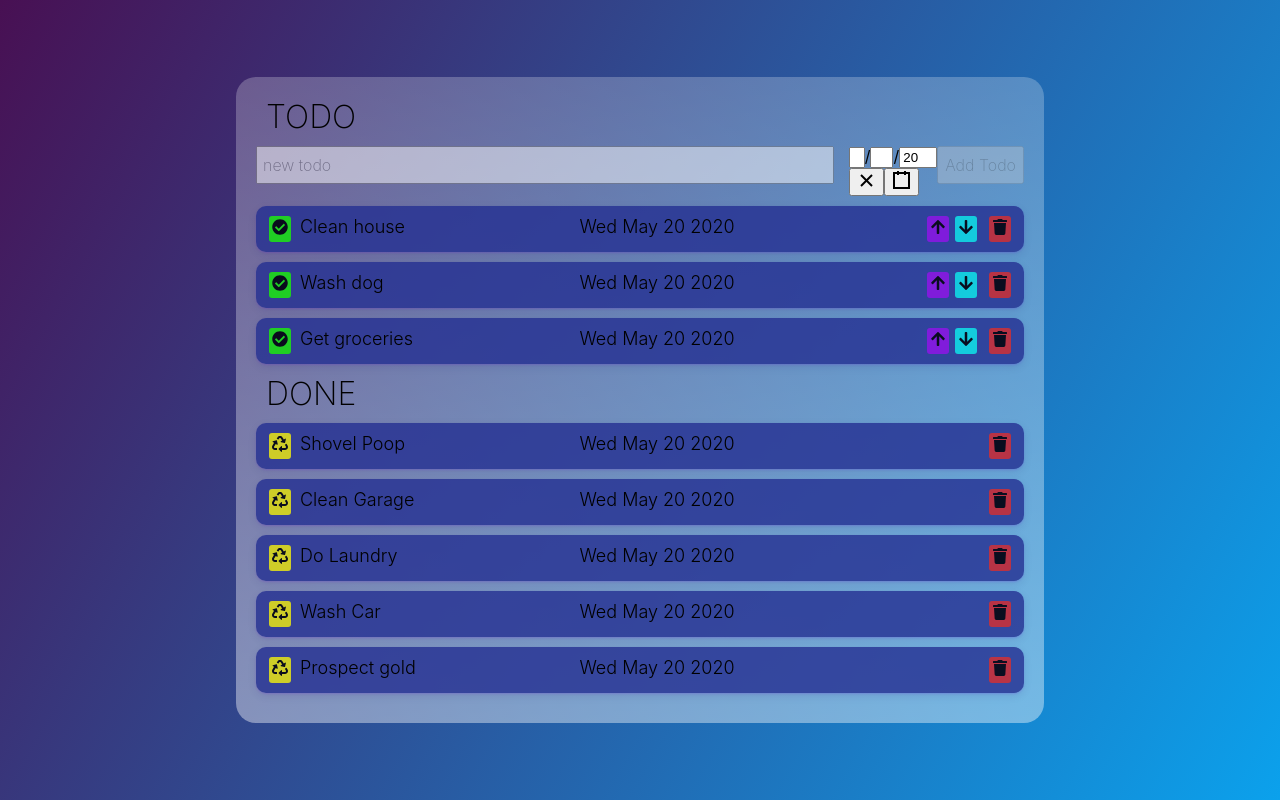
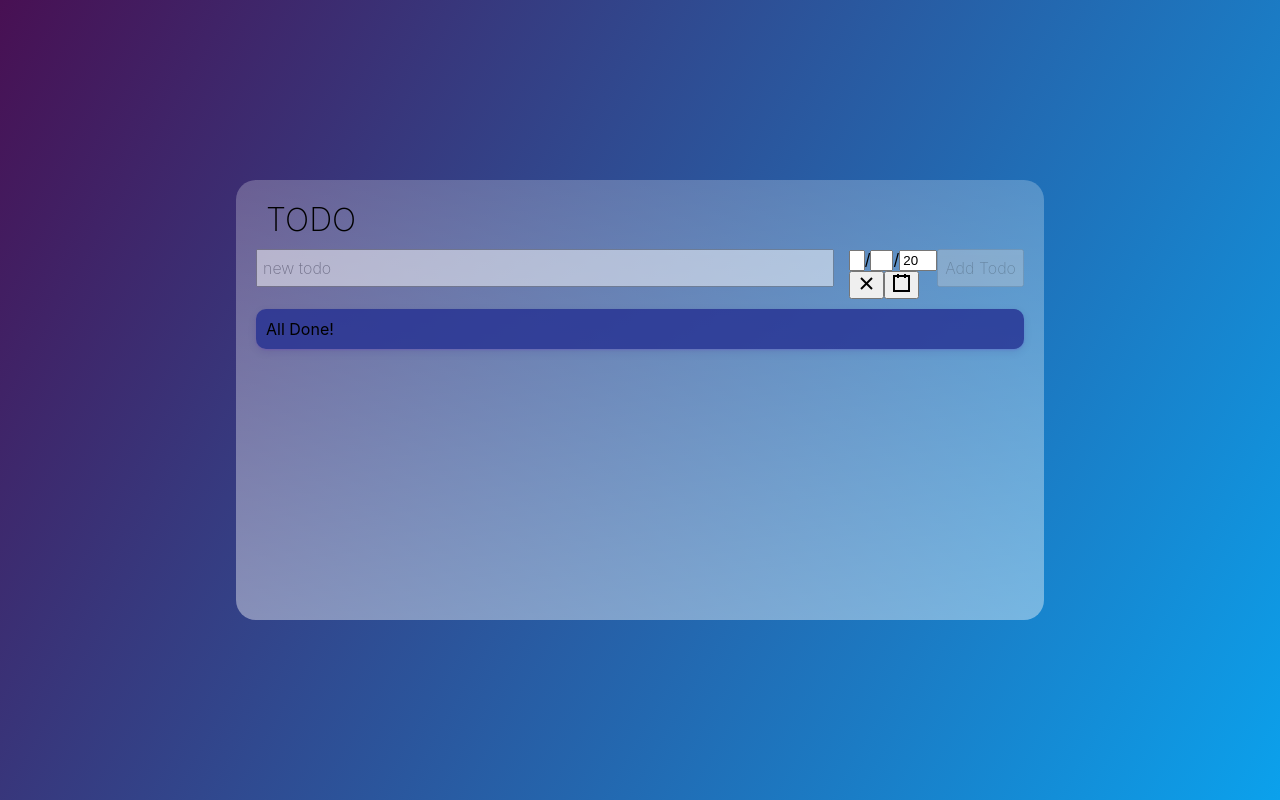
Before and after one commit to Awendling01/AAtodo, a React (Create React App) app in the folder web/: page / in a window 1280 px wide. Built offline with nearby package versions, Linux system fonts and the light colour scheme.

Commit message:
modify reducer and context to match new state

```diff
--- a/web/src/reducer/reducer.ts
+++ b/web/src/reducer/reducer.ts
@@ -2,10 +2,11 @@ import todos from "../utils/data";
 import { AAState, ReducerAction } from "../utils/types";
 export const initialState: AAState = {
   todos: {
-    completed: todos.filter((todo) => todo.completed),
-    incomplete: todos.filter((todo) => !todo.completed),
+    completed: [],
+    incomplete: [],
+    // completed: todos.filter((todo) => todo.completed),
+    // incomplete: todos.filter((todo) => !todo.completed),
   },
-  categories: [],
 };
 
 export const reducer = (state: AAState, action: ReducerAction) => {
--- a/web/src/utils/Context.tsx
+++ b/web/src/utils/Context.tsx
@@ -4,6 +4,6 @@ export const ReducerContext = React.createContext<{
   state: AAState;
   dispatch: React.Dispatch<ReducerAction>;
 }>({
-  state: { todos: { completed: [], incomplete: [] }, categories: [] },
+  state: { todos: { completed: [], incomplete: [] } },
   dispatch: () => {},
 });
```
